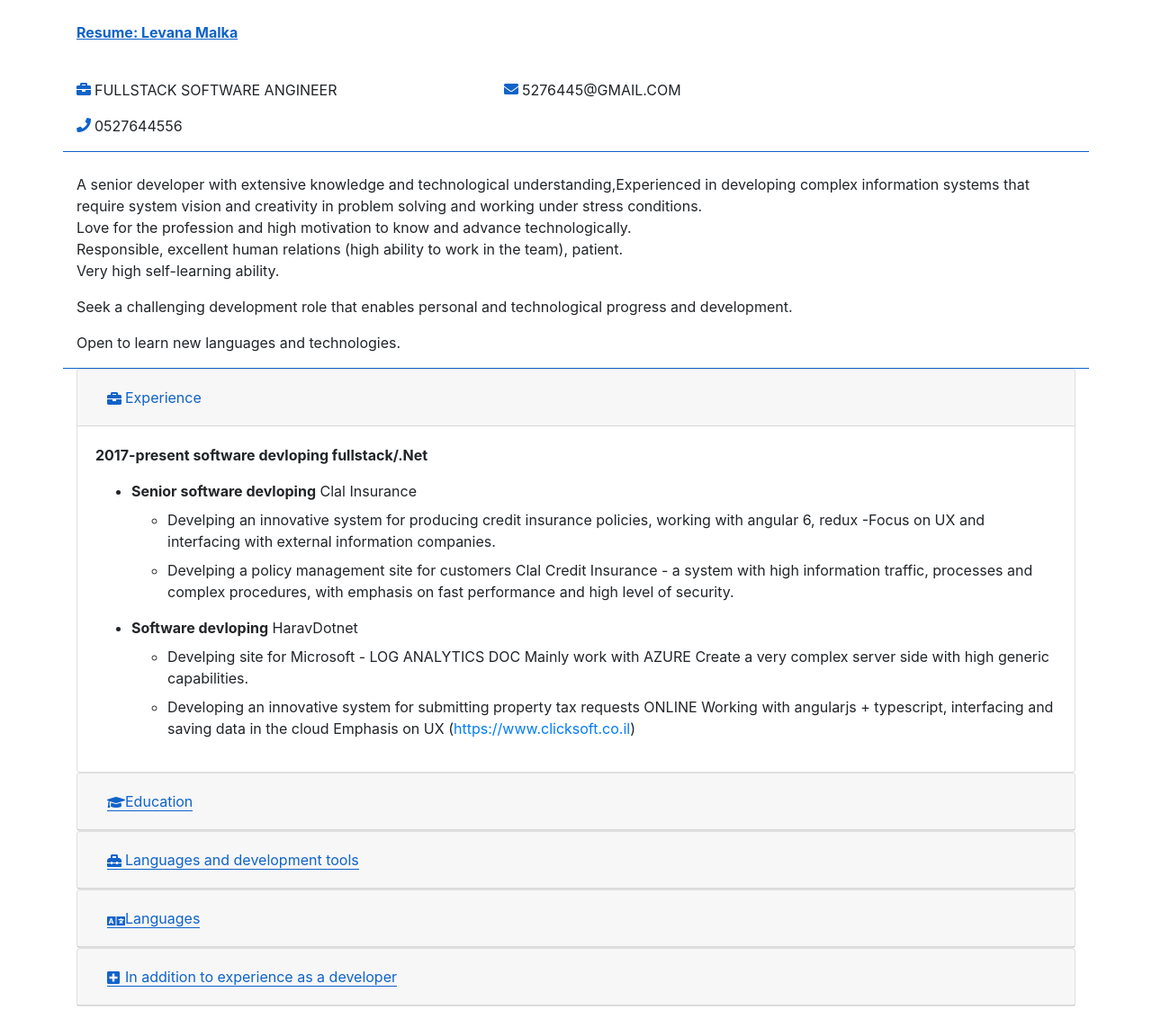
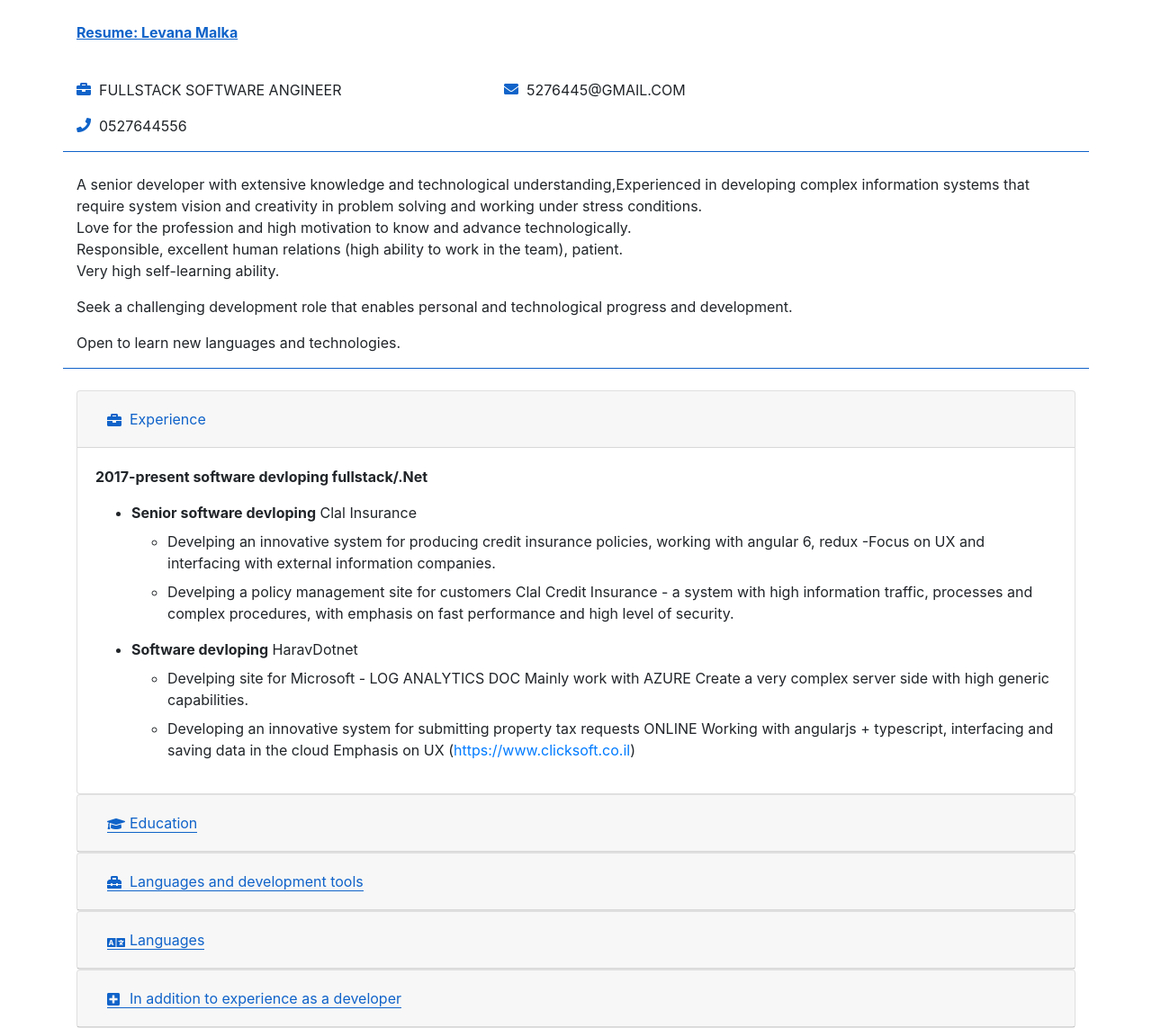
Before and after one commit to leenMalka/Resume, a plain HTML site: page index.html in a window 1280 px wide. Shown: the top 1143 px of the page at 90% size. Drawn offline with nearby package versions, Linux system fonts and the light colour scheme.

Commit message:
Update style.css

```diff
--- a/style.css
+++ b/style.css
@@ -12,9 +12,13 @@ body {
   padding: 10px;
 }
 
+#accordion {
+  margin-top: 1.5rem;
+}
+
 .icon {
   position: relative;
-  padding-left: 20px;
+  padding-left: 25px;
 }
 
 .icon:before {
```
